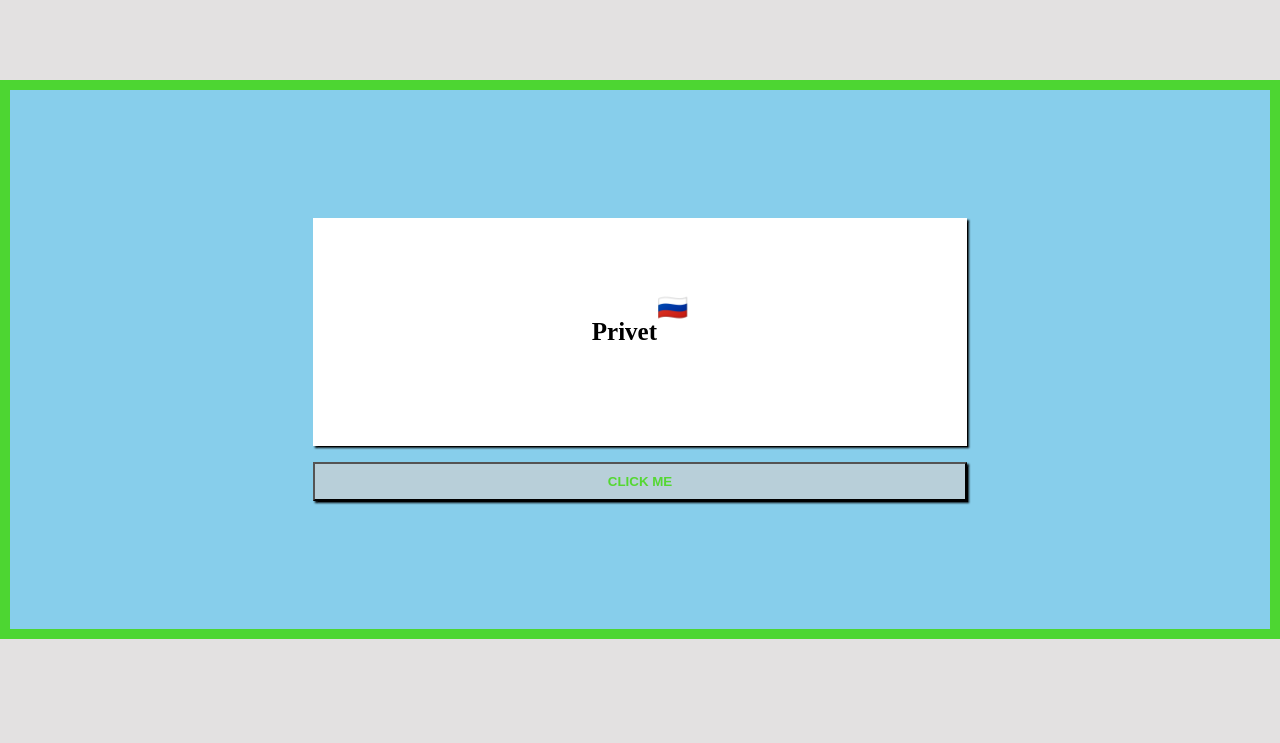
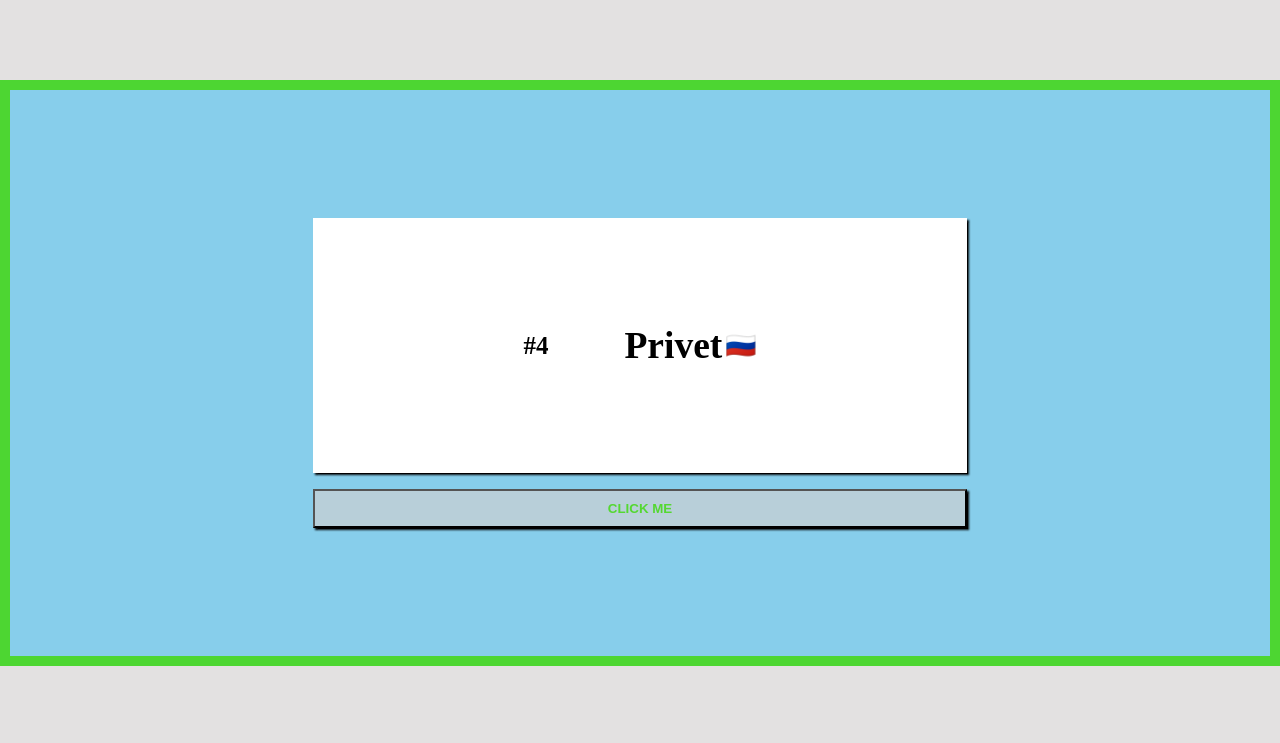
Before and after one commit to purplehippo911/Greetings, a plain HTML site: page index.html in a window 1280 px wide. Both pictures are taken after a click on the button "CLICK ME". Shown: the top 743 px of the page. Drawn offline with Linux system fonts and the light colour scheme.

Commit message:
.
finsihed

```diff
--- a/index.html
+++ b/index.html
@@ -5,152 +5,110 @@
     <meta http-equiv="X-UA-Compatible" content="IE=edge" />
     <meta name="viewport" content="width=device-width, initial-scale=1.0" />
     <title>HiArray</title>
+    <link rel="stylesheet" href="style.css" />
   </head>
-  <style>
-    :root {
-      --white: rgba(212, 208, 208, 0.63);
-      --skyBlue: rgba(70, 216, 26, 0.882);
-    }
-
-    *,
-    *::before,
-    *::after {
-      box-sizing: border-box;
-    }
-
-    body {
-      margin: 0;
-      font-size: 21px;
-      background-color: var(--white);
-    }
-
-    .wrapper {
-      width: 80%;
-      max-width: 750px;
-      margin: 0 auto;
-      padding: 3rem;
-      display: grid;
-      gap: 1rem;
-    }
-
-    .hero {
-      margin-top: 5rem;
-      padding: 5rem 0;
-      background: skyblue;
-      color: white;
-      border: 10px solid var(--skyBlue);
-    }
-
-    .text {
-      background: white;
-      width: 100%;
-      padding: 3em;
-      color: black;
-      font-size: 25px;
-      font-weight: 900;
-      display: flex;
-      justify-content: center;
-      transition: 0.7s;
-      box-shadow: 2px 2px 2px 0.2px black;
-    }
-
-    .hero a {
-      text-decoration: none;
-    }
-
-    .hero .btn {
-      padding: 0.75em;
-      box-shadow: 2px 2px 2px 0.2px black;
-      background: var(--white);
-      color: var(--skyBlue);
-      text-transform: uppercase;
-      font-weight: 900;
-    }
-  </style>
-
   <body>
     <div class="hero">
       <div class="wrapper">
         <div class="text">
-          <p>Hi</p>
+          <h2 class="title">Hi</h2>
           <a href="#" class="flags">
             <span>🇬🇧 </span>
           </a>
+          <p class="number">#1</p>
         </div>
         <button class="btn">Click Me</button>
       </div>
     </div>
+    <footer class="gallery">
+      <div class="footer_wrapper grid">
+        <h2 class="title">Don't forget to check out my other projects!</h2>
+        <a
+          href="https://purplehippo911.github.io/flexbox/"
+          class="item flexbox"
+        >
+          <img src="screenshots/flexForm.png" alt="flexbox" />
+        </a>
+        <a
+          href="https://purplehippo911.github.io/SignUp_form/"
+          class="item signUp"
+        >
+          <img src="screenshots/singUP.jpg" alt="signUp"
+        /></a>
+        <a
+          href="https://purplehippo911.github.io/pricingComponent"
+          class="item pricingComponent"
+        >
+          <img src="screenshots/pricingComponent.png" alt="pricing Component" />
+        </a>
+        <a
+          href="https://purplehippo911.github.io/weatherApp/"
+          class="item weatherApp"
+        >
+          <img src="screenshots/weatherApp.png" alt="weatherApp" />
+        </a>
+
+        <a href="https://purplehippo911.github.io/Grid/" class="item Grid">
+          <img src="screenshots/tacoSite.png" alt="Grid" />
+        </a>
+
+        <a href="https://github.com/purplehippo911/" class="item Github">
+          <img src="screenshots/github.png" alt="Check me out on Github" />
+        </a>
+      </div>
+    </footer>
     <script>
       // Where I got the greetings from
       // https://www.babbel.com/en/magazine/how-to-say-hello-in-10-different-languages
-      const translation = document.querySelector(".text > p");
+      const translation = document.querySelector(".text > .title");
       const divFlag = document.querySelector("span");
       const submitBtn = document.querySelector(".hero .btn");
       let lastGreeting;
+
       const greetings = [
-        "Hi", // eng
-        "Hei", // norsk
-        "Bonjour", // french
-        "Hola", // spanish
-        "Privet", // russian
-        "Ni hao", // chinese
-        "Ciao", // italian
-        "Konnichiwa", // japanese
-        "Guten Tag", // german
-        "Olá", // portuguese
-        "Anyong haseyo", // korean
-        "Assalamu alaykum", // arabic
-        "Hej", // danish
-        "Shikamoo", // swahili
-        "Hoi", // dutch
-        "Yassas", // greek
-        "Witaj", // polish
-        "Selamat siang", // indonesian
-        "Namaste", // hindi
-        "Merhaba", // turkish
-        "Shalom", // hebrew
-        "Hej", // swedish
-        "Akaam jirtani", // oromo
-      ];
-
-      const flags = [
-        "🇬🇧 ", // eng
-        "🇳🇴 ", // norsk
-        "🇫🇷 ", // french
-        "🇪🇸 ", // spanish
-        "🇷🇺 ", // russian
-        "🇨🇳 ", // chinese
-        "🇮🇹 ", // italian
-        "🇯🇵 ", // japanese
-        " 🇩🇪 ", // german
-        "🇵🇹 ", // portuguese
-        "🇰🇷 ", // korean
-        " 🇪🇬 ", // arabic
-        "🇩🇰 ", // danish
-        "🇰🇪 ", // swahili
-        "🇳🇱 ", // dutch
-        "🇬🇷 ", // greek
-        "🇵🇱 ", // polish
-        " 🇮🇩 ", // indonesian
-        "🇮🇳 ", // hindi
-        "🇹🇷 ", // turkish
-        "🇮🇱 ", // hebrew
-        "🇸🇪 ", // swedish
-        " 🇪🇹 ", // oromo
+        { text: "Hi", flag: "🇬🇧 " }, // english
+        { text: " Hei", flag: "🇳🇴 " }, // norsk
+        { text: "Bonjour", flag: "🇫🇷 " }, // french
+        { text: "Hola", flag: "🇪🇸 " }, // spanish
+        { text: "Privet", flag: "🇷🇺 " }, // russian
+        { text: " Ni hao", flag: "🇨🇳 " }, // chinese
+        { text: " Ciao", flag: "🇮🇹 " }, // italian
+        { text: " Konnichiwa", flag: "🇯🇵 " }, // japanese
+        { text: "Guten Tag", flag: "🇩🇪 " }, // german
+        { text: " Olá", flag: "🇵🇹 " }, // portuguese
+        { text: " Anyong haseyo ", flag: "🇰🇷 " }, // korean
+        { text: " Assalamu alaykum", flag: "🇪🇬 " }, // arabic
+        { text: " Hej", flag: "🇩🇰 " }, // danish
+        { text: "Shikamoo", flag: "🇰🇪 " }, // swahili
+        { text: " Hoi", flag: "🇳🇱 " }, // dutch
+        { text: " Yassas", flag: "🇬🇷 " }, // greek
+        { text: " Witaj", flag: "🇵🇱 " }, // polish
+        { text: "Selamat siang ", flag: "🇮🇩 " }, // indonesian
+        { text: " Namaste", flag: "🇮🇳 " }, // hindi
+        { text: " Merhaba", flag: "🇹🇷 " }, // turkish
+        { text: " Shalom", flag: "🇮🇱 " }, // hebrew
+        { text: " Hej", flag: "🇸🇪 " }, // swedish
+        { text: " Akaam jirtani", flag: "🇪🇹 " }, // oromo
       ];
 
       function getTranslation() {
         const random = Math.floor(Math.random() * greetings.length);
         const greeting = greetings[random];
-        translation.textContent = greeting;
+        translation.textContent = greeting.text;
         // to avoid the same greeting reaparing twice in a row
         if (greeting === lastGreeting) {
           return getTranslation();
         }
         lastGreeting = greeting;
         // the flags should attach to the right greeting
-        const flag = flags[random];
+        const flag = greeting.flag;
         divFlag.innerHTML = flag;
+
+        console.log(greeting, random);
+
+        document.querySelector(".number").textContent = `#${random}`;
+
+        console.table(greetings);
       }
 
       submitBtn.addEventListener("click", getTranslation);
```
